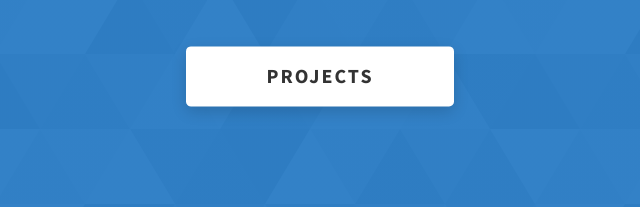
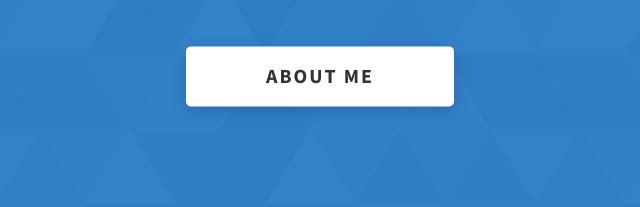
Before and after one commit to maruthu001/a.maruthan, a website: page index.html in a window 1280 px wide. Shown: the part 471-678 px from the top of the page, 320-960 px from the left. Drawn offline with nearby package versions, Linux system fonts and the light colour scheme.

Commit message:
bugs fixed

```diff
--- a/index.html
+++ b/index.html
@@ -108,7 +108,7 @@
           </p>
         </div>
         <div class="home-hero__cta">
-          <a href="./#projects" class="btn btn--bg">Projects</a>
+          <a href="./#about" class="btn btn--bg">About Me</a>
         </div>
       </div>
       <div class="home-hero__socials">
```
